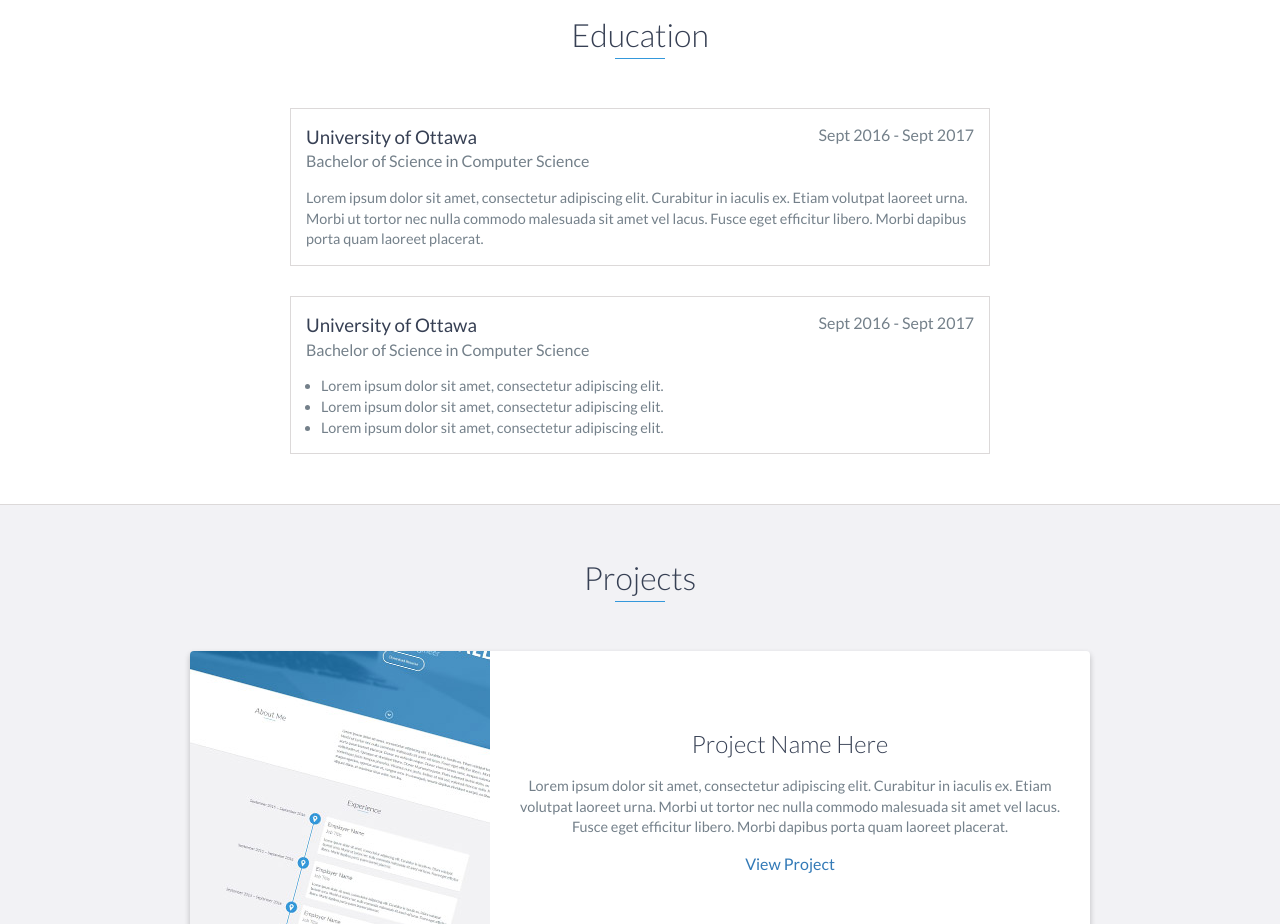
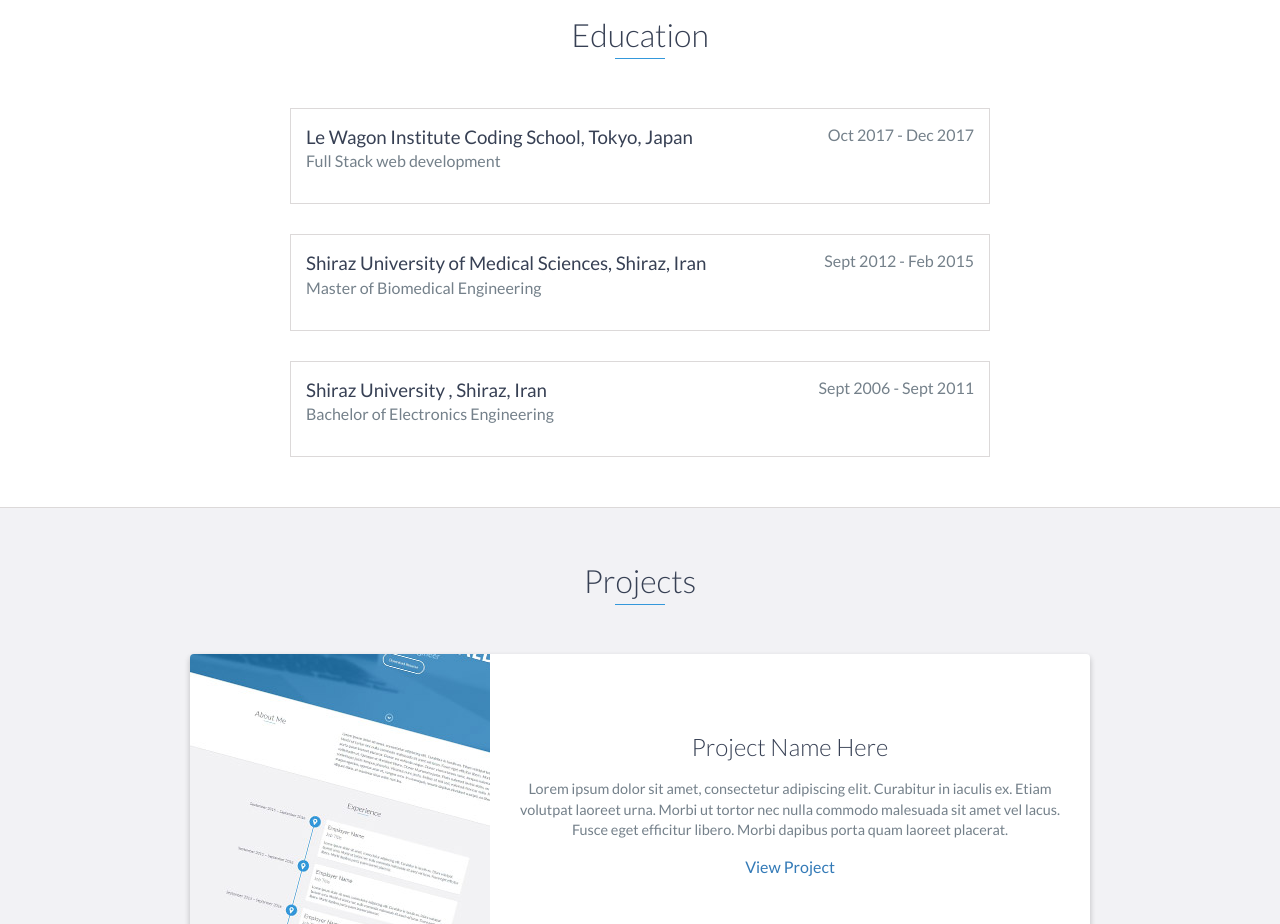
Before and after one commit to zara-sh/zara-sh.github.io, a website: page index.html in a window 1280 px wide. Shown: the part 2060-2984 px from the top of the page. Drawn offline with nearby package versions, Linux system fonts and the light colour scheme.

Commit message:
update the education div

```diff
--- a/index.html
+++ b/index.html
@@ -118,20 +118,29 @@ As a data analyst, I excel at interpreting data, identifying trends, and deliver
     <div id="education">
         <h2 class="heading">Education</h2>
         <div class="education-block">
-            <h3>University of Ottawa</h3>
-            <span class="education-date">Sept 2016 - Sept 2017</span>
-            <h4>Bachelor of Science in Computer Science</h4>
-            <p>
+            <h3>Le Wagon Institute Coding School, Tokyo, Japan</h3>
+            <span class="education-date">Oct 2017 - Dec 2017</span>
+            <h4>Full Stack web development</h4>
+            <!-- <p>
                 Lorem ipsum dolor sit amet, consectetur adipiscing elit. Curabitur in iaculis ex. Etiam volutpat laoreet urna. Morbi ut tortor nec nulla commodo malesuada sit amet vel lacus. Fusce eget efficitur libero. Morbi dapibus porta quam laoreet placerat.
-            </p>
+            </p> -->
+        </div>
+        <div class="education-block">
+            <h3>Shiraz University of Medical Sciences, Shiraz, Iran</h3>
+            <span class="education-date">Sept 2012 - Feb 2015</span>
+            <h4>Master of Biomedical Engineering</h4>
+            <!-- <p>
+                Lorem ipsum dolor sit amet, consectetur adipiscing elit. Curabitur in iaculis ex. Etiam volutpat laoreet urna. Morbi ut tortor nec nulla commodo malesuada sit amet vel lacus. Fusce eget efficitur libero. Morbi dapibus porta quam laoreet placerat.
+            </p> -->
         </div>
         <!-- End .education-block -->
 
         <div class="education-block">
-            <h3>University of Ottawa</h3>
-            <span class="education-date">Sept 2016 - Sept 2017</span>
-            <h4>Bachelor of Science in Computer Science</h4>
-            <ul>
+            <h3>Shiraz University , Shiraz, Iran</h3>
+            <span class="education-date">Sept 2006 - Sept 2011</span>
+            <h4>Bachelor of Electronics Engineering
+            </h4>
+            <!-- <ul>
                 <li>
                     Lorem ipsum dolor sit amet, consectetur adipiscing elit.
                 </li>
@@ -141,7 +150,7 @@ As a data analyst, I excel at interpreting data, identifying trends, and deliver
                 <li>
                     Lorem ipsum dolor sit amet, consectetur adipiscing elit.
                 </li>
-            </ul>
+            </ul> -->
         </div>
         <!-- End .education-block -->
     </div>
```
